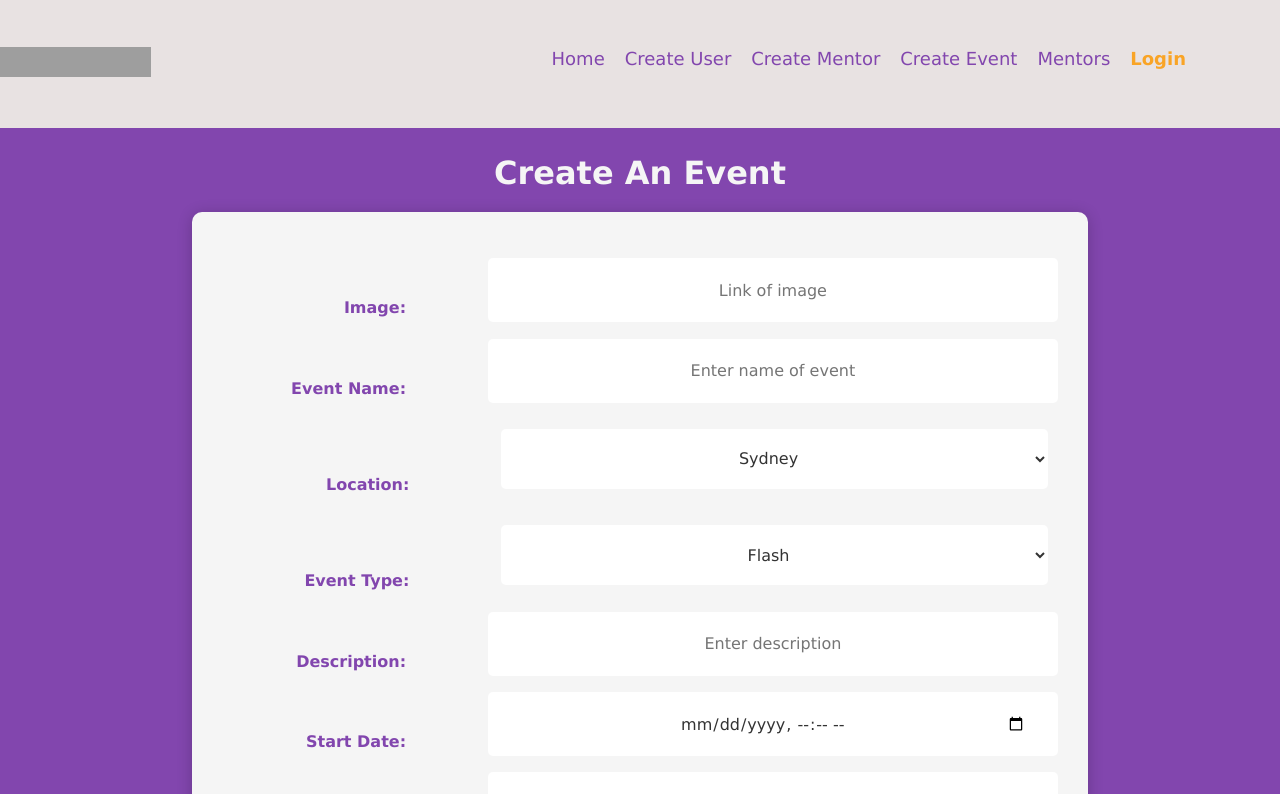
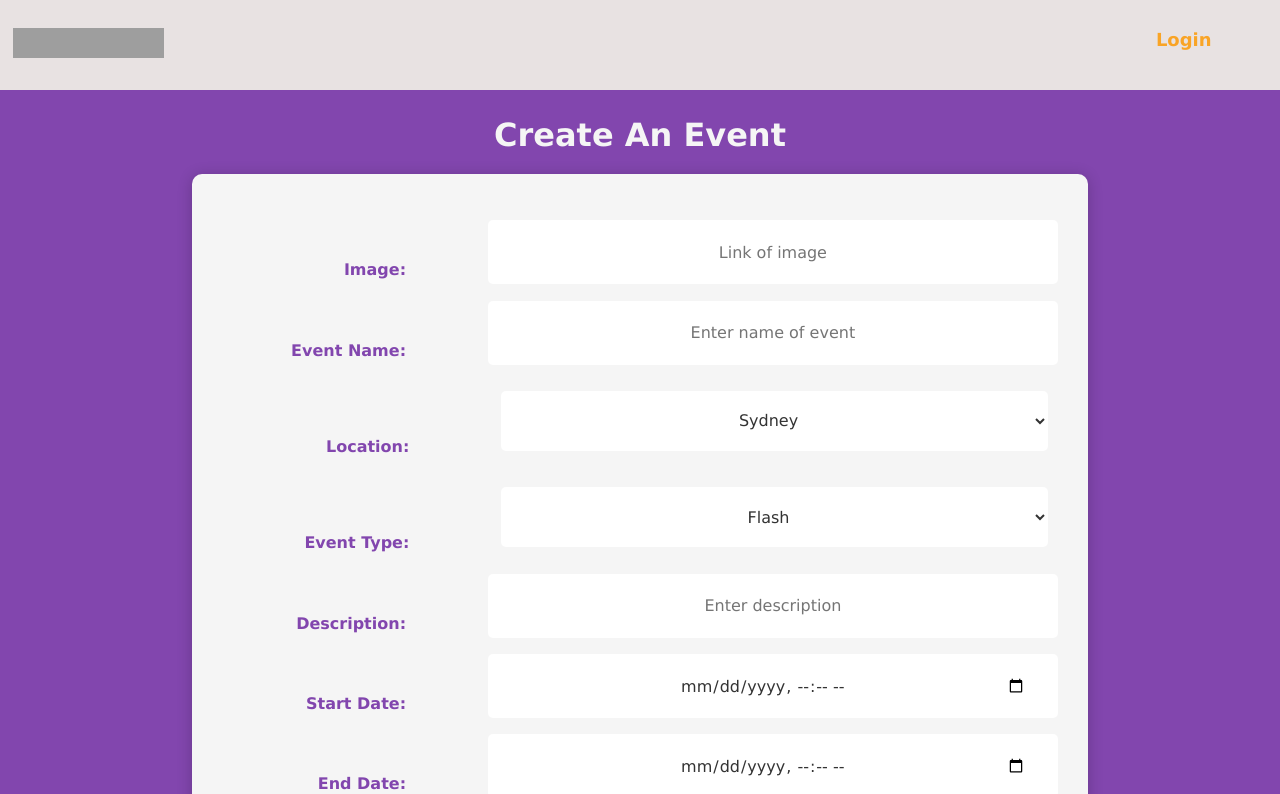
Before and after one commit to SheCodesAus/select_stars_group_2023_frontend, a React (Vite) app in the folder selectstars/: page /event in a window 1280 px wide. Shown: the top 794 px of the page. Built offline with nearby package versions, Linux system fonts and the light colour scheme; grey boxes are pictures that could not be loaded.

Commit message:
redirect for nav and homepage

```diff
--- a/selectstars/src/components/HomePage/HomePage.css
+++ b/selectstars/src/components/HomePage/HomePage.css
@@ -29,8 +29,8 @@
     font-size: 42px;
     color: #F5F5F5;
     text-align: center;
-    padding-top: 50px;
-    padding-bottom: 50px;
+    padding-top: 25px;
+    padding-bottom: 25px;
 }
 
 /* .event-cards-container {
--- a/selectstars/src/components/HomePage/HomePage.jsx
+++ b/selectstars/src/components/HomePage/HomePage.jsx
@@ -9,15 +9,14 @@ function HomePage(props) {
     const { id } = useParams();
     const [isLoggedIn, setIsLoggedIn] = useState(false);
     const [search, setSearch] = useState("")
+    const [isUserSignedIn, setIsUserSignedIn] = useState(false);
+    const token = window.localStorage.getItem('token');
 
     useEffect(() => {
-        const isLoggedIn = true;
-        if (!isLoggedIn) {
-            history.push('/login');
+        if (token === null) {
+            window.location.replace('/login');
         } else {
-            setIsLoggedIn(true);
             fetch(`${import.meta.env.VITE_API_URL}event/`)
-                // fetch(`${import.meta.env.VITE_API_URL}events/${id}`)
                 .then((results) => {
                     return results.json();
                 })
@@ -25,7 +24,23 @@ function HomePage(props) {
                     setEventData(data)
                 })
         }
-    }, []);
+    }, [token]);
+
+    // useEffect(() => {
+    //     const isLoggedIn = true;
+    //     if (!isLoggedIn) {
+    //         window.location.replace('/login');
+    //     } else {
+    //         setIsLoggedIn(true);
+    //         fetch(`${import.meta.env.VITE_API_URL}event/`)
+    //             .then((results) => {
+    //                 return results.json();
+    //             })
+    //             .then((data) => {
+    //                 setEventData(data)
+    //             })
+    //     }
+    // }, []);
 
     useEffect(() => {
         if (search == "") {
--- a/selectstars/src/components/Nav/Nav.jsx
+++ b/selectstars/src/components/Nav/Nav.jsx
@@ -22,12 +22,12 @@ function Nav() {
 
   return (
     <nav className='main-nav-container'>
-
       <div className='nav-tabs'>
-        <>
         <Link to='/' className='logo'>
           <img src='https://shecodes.com.au/wp-content/uploads/2020/02/Purple_no_circle.svg' alt='Logo' />
         </Link>
+        {isUserSignedIn ? (
+          <>
             <Link to='/' className='nav-item'>
               Home
             </Link>
@@ -43,13 +43,9 @@ function Nav() {
             <Link to='/mentorlist' className='nav-item'>
               Mentors
             </Link>
-        </>
-
-        {isUserSignedIn ? (
-          <>
-            <Link to='/profile' className='nav-item'>
+            {/* <Link to='/profile' className='nav-item'>
               Profile
-            </Link>
+            </Link> */}
             <button onClick={logout} className='nav-logout'>
               Logout
             </button>
--- a/selectstars/src/components/Nav/nav.css
+++ b/selectstars/src/components/Nav/nav.css
@@ -3,7 +3,7 @@
   justify-content: space-between;
   align-items: center;
   background-color: #E8E2E2;
-  padding: 5%;
+  padding: 3%;
   width: 100%;
   height: 90px;
   box-shadow: 0px 2px 2px rgba(0, 0, 0, 0.1);
@@ -56,7 +56,7 @@ body {
 .logo {
   /* display: flex; */
   position: absolute;
-  left: 0;
+  left: 1%;
 }
 
 .nav-tabs {
```
Lines whose indentation alone changed are shown as unchanged.
